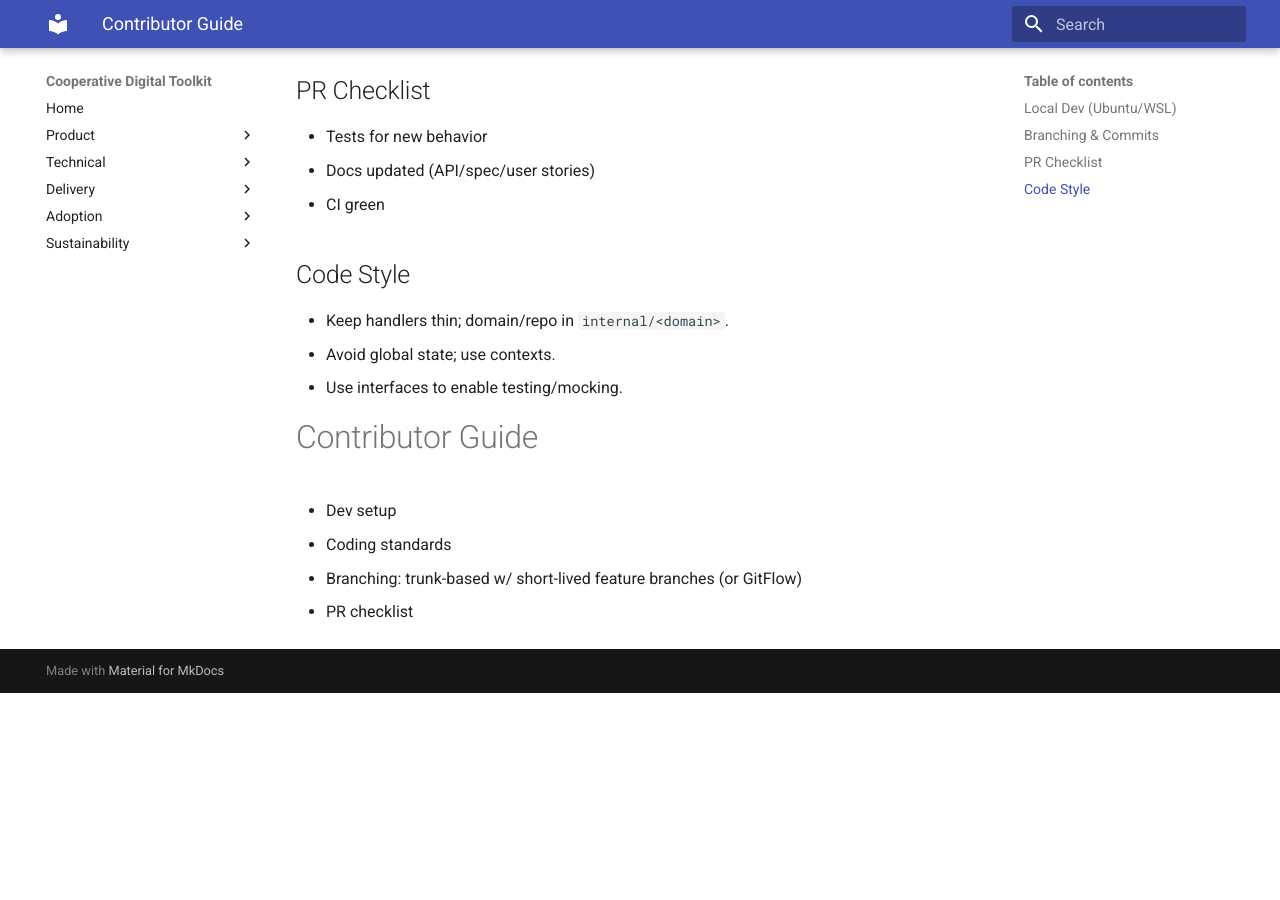
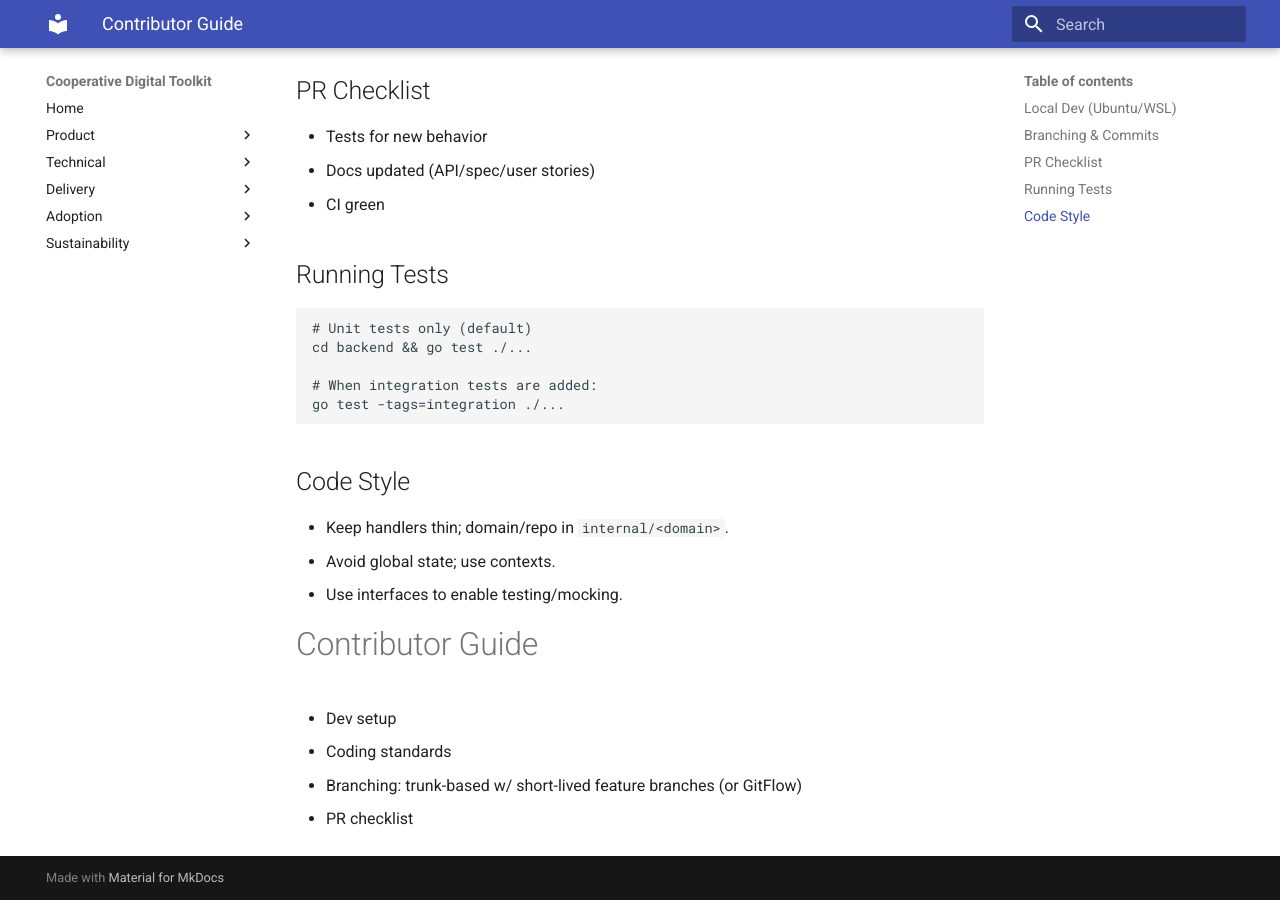
Before and after one commit to fahertym/cooperative-digital-toolkit, an MkDocs documentation site: the page built from docs/32-contributor-guide.md, in a window 1280 px wide and 900 px high, scrolled down 692 px. Built offline with MkDocs 1.6.1 and Material for MkDocs 9.7.7, drawn with Linux system fonts in a browser that asks for light colours; before the commit the page ends 1385 px from its top, so only the background shows below that.

Commit message:
docs: add cross-references for API, domain, tests; add how-to-run tests

````diff
--- a/docs/32-contributor-guide.md
+++ b/docs/32-contributor-guide.md
@@ -32,6 +32,16 @@ make dev  # runs backend+frontend
 * Docs updated (API/spec/user stories)
 * CI green
 
+## Running Tests
+
+```bash
+# Unit tests only (default)
+cd backend && go test ./...
+
+# When integration tests are added:
+go test -tags=integration ./...
+```
+
 ## Code Style
 
 * Keep handlers thin; domain/repo in `internal/<domain>`.
````
Also changed, not shown: docs/22-api-spec.md (+4 -0 lines), docs/33-testing-strategy.md (+2 -0 lines).
